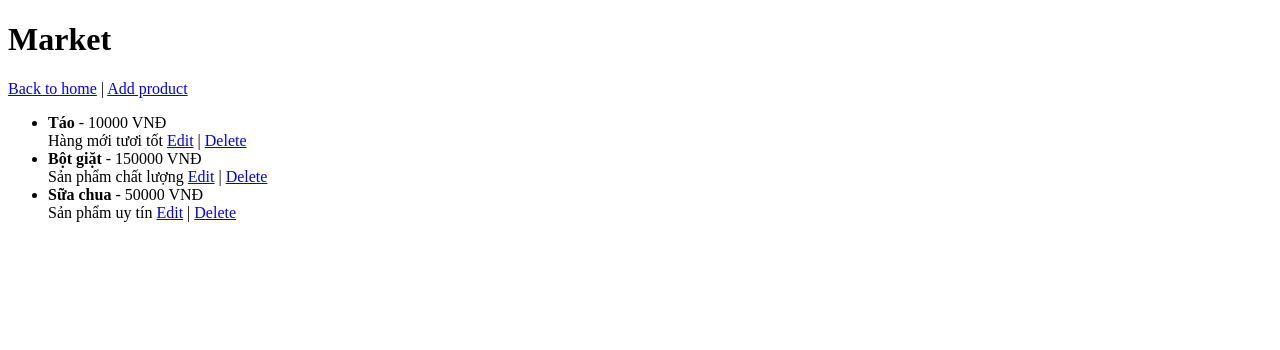
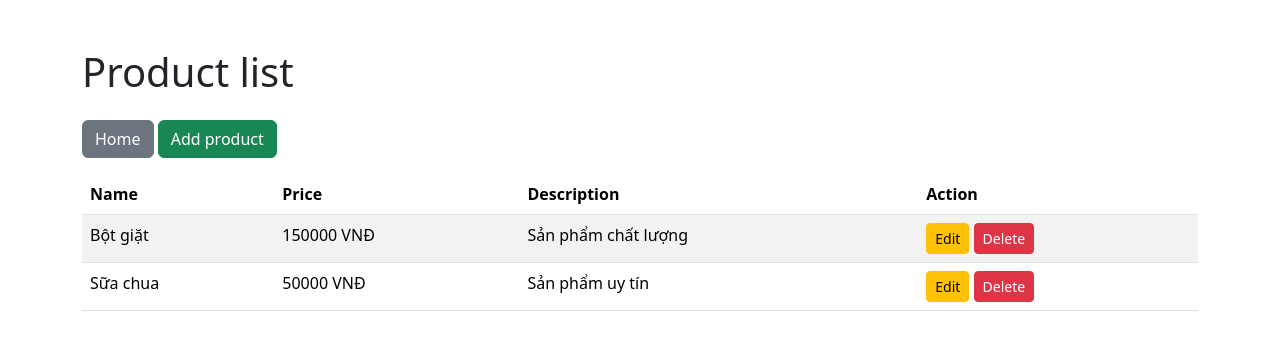
Before and after one commit to tanloc04/DATN-AI, a Flask app: page /market in a window 1280 px wide. Shown: the top 350 px of the page. Run offline with Flask 3, Linux system fonts and the light colour scheme.

Commit message:
Bổ sung style

```diff
--- a/SnapBuyWeb/templates/market.html
+++ b/SnapBuyWeb/templates/market.html
@@ -2,21 +2,38 @@
 <html>
 <head>
     <title>Product list</title>
+    <link rel="stylesheet" href="https://cdn.jsdelivr.net/npm/bootstrap@5.3.3/dist/css/bootstrap.min.css">
 </head>
-<body>
-    <h1>Market</h1>
+<body class="container mt-5">
+    <h1 class="mb-4">Product list</h1>
 
-    <p><a href="/">Back to home</a> | <a href="/add">Add product</a></p>
+    <div class="mb-3">
+        <a class="btn btn-secondary" href="/">Home</a>
+        <a class="btn btn-success" href="/add">Add product</a>
+    </div>
 
-    <ul>
-        {% for product in products %}
-        <li>
-            <strong>{{ product.name }}</strong> - {{ product.price }} VNĐ <br>
-            {{ product.description }}
-            <a href="/edit/{{ product.id }}">Edit</a> |
-            <a href="/delete/{{ product.id }}">Delete</a>
-        </li>
-        {% endfor %}
-    </ul>
+    <table class="table table-striped">
+        <thead>
+            <tr>
+                <th>Name</th>
+                <th>Price</th>
+                <th>Description</th>
+                <th>Action</th>
+            </tr>
+        </thead>
+        <tbody>
+            {% for product in products %}
+            <tr>
+                <td>{{ product.name }}</td>
+                <td>{{ product.price }} VNĐ</td>
+                <td>{{ product.description }}</td>
+                <td>
+                    <a href="/edit/{{ product.id }}" class="btn btn-warning btn-sm">Edit</a>
+                    <a href="/delete/{{ product.id }}" class="btn btn-danger btn-sm">Delete</a>
+                </td>
+            </tr>
+            {% endfor %}
+        </tbody>
+    </table>
 </body>
 </html>
```
Also changed, not shown: SnapBuyWeb/templates/add.html (+17 -14 lines), SnapBuyWeb/templates/edit.html (+17 -14 lines), SnapBuyWeb/templates/home.html (+5 -5 lines).
